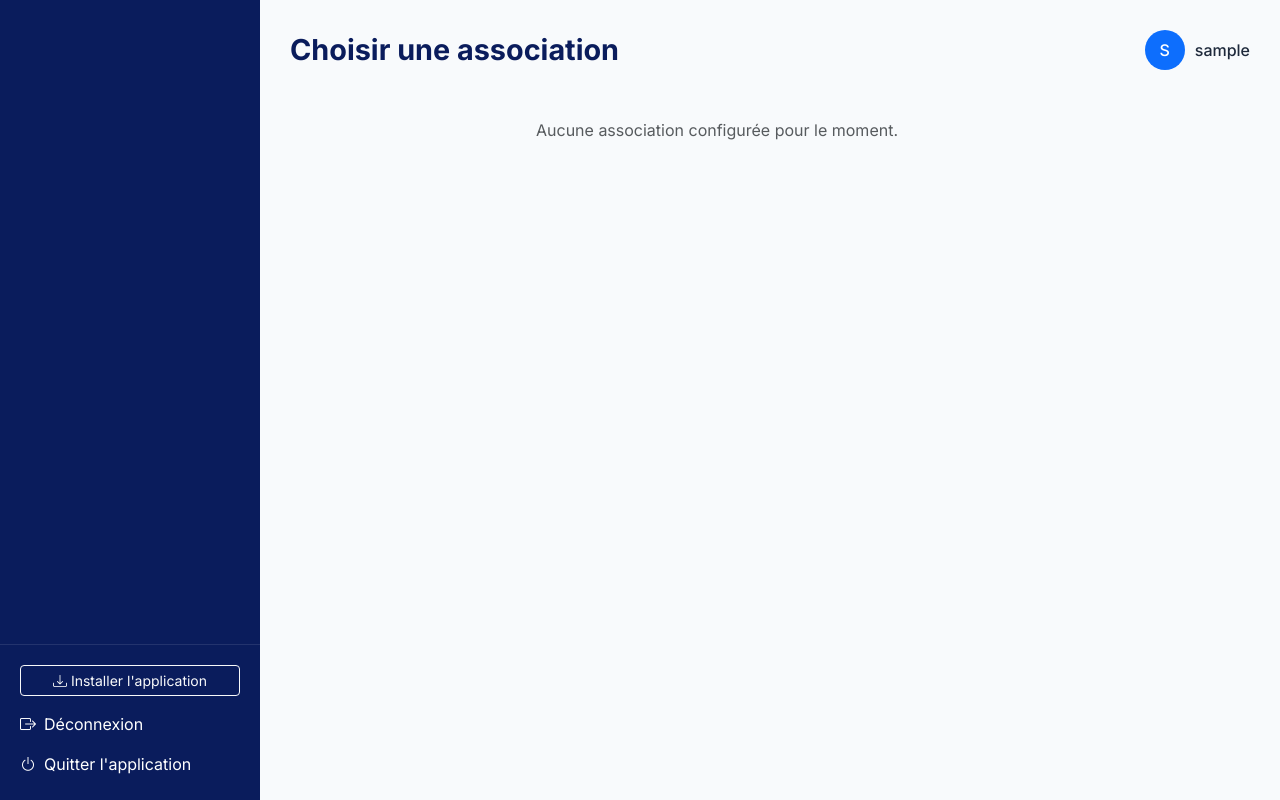
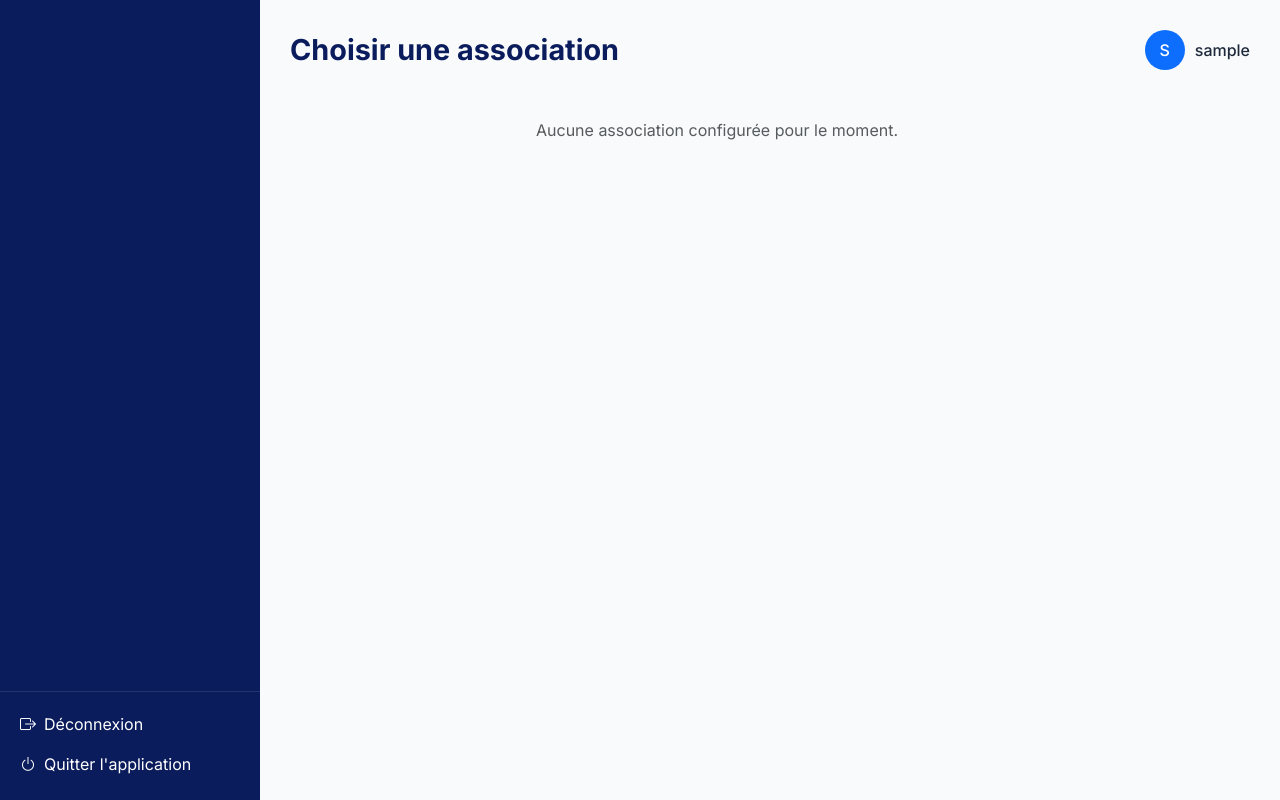
Before and after one commit to abymig-ci/gestion-cotisations-abhs, a Django app: page /choisir-association/ in a window 1280 px wide. Run offline with Django 5.2, Linux system fonts and the light colour scheme; the visitor is signed in with stand-in values (Sample User, id 1); data that the repository does not hold is empty; parts of the project's set-up code (start-up, migrations or seed data) failed here and were passed over.

Commit message:
Bouton Installer uniquement sur la page de connexion

```diff
--- a/templates/base.html
+++ b/templates/base.html
@@ -138,7 +138,6 @@
             {% endif %}
         </ul>
         <div class="sidebar-footer">
-            <div class="mb-3">{% include 'pwa_bouton.html' with classe='btn btn-sm btn-outline-light w-100' %}</div>
             <form method="post" action="{% url 'logout' %}" class="m-0">
                 {% csrf_token %}
                 {% if request.pwa_code %}<input type="hidden" name="next" value="{% url 'accueil_association' request.pwa_code %}">{% endif %}
```
